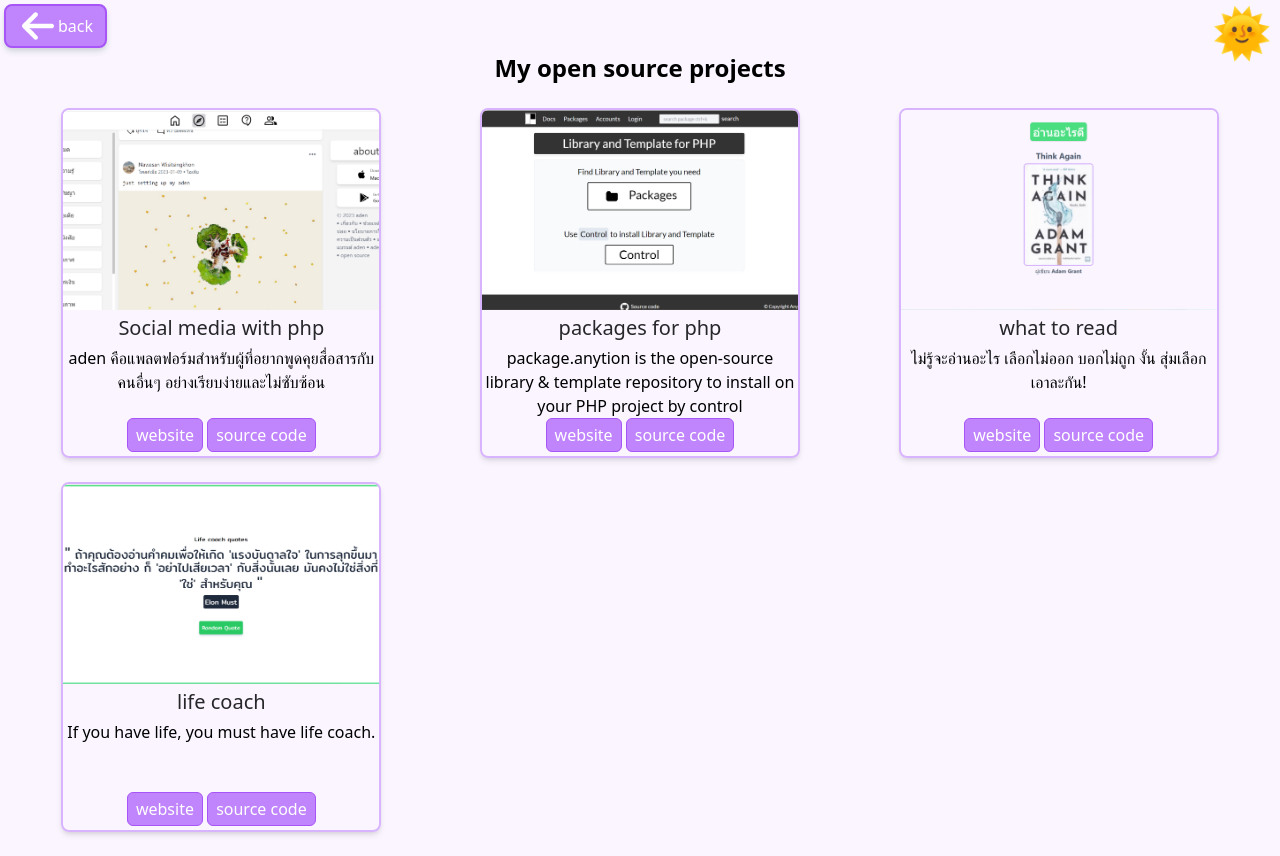
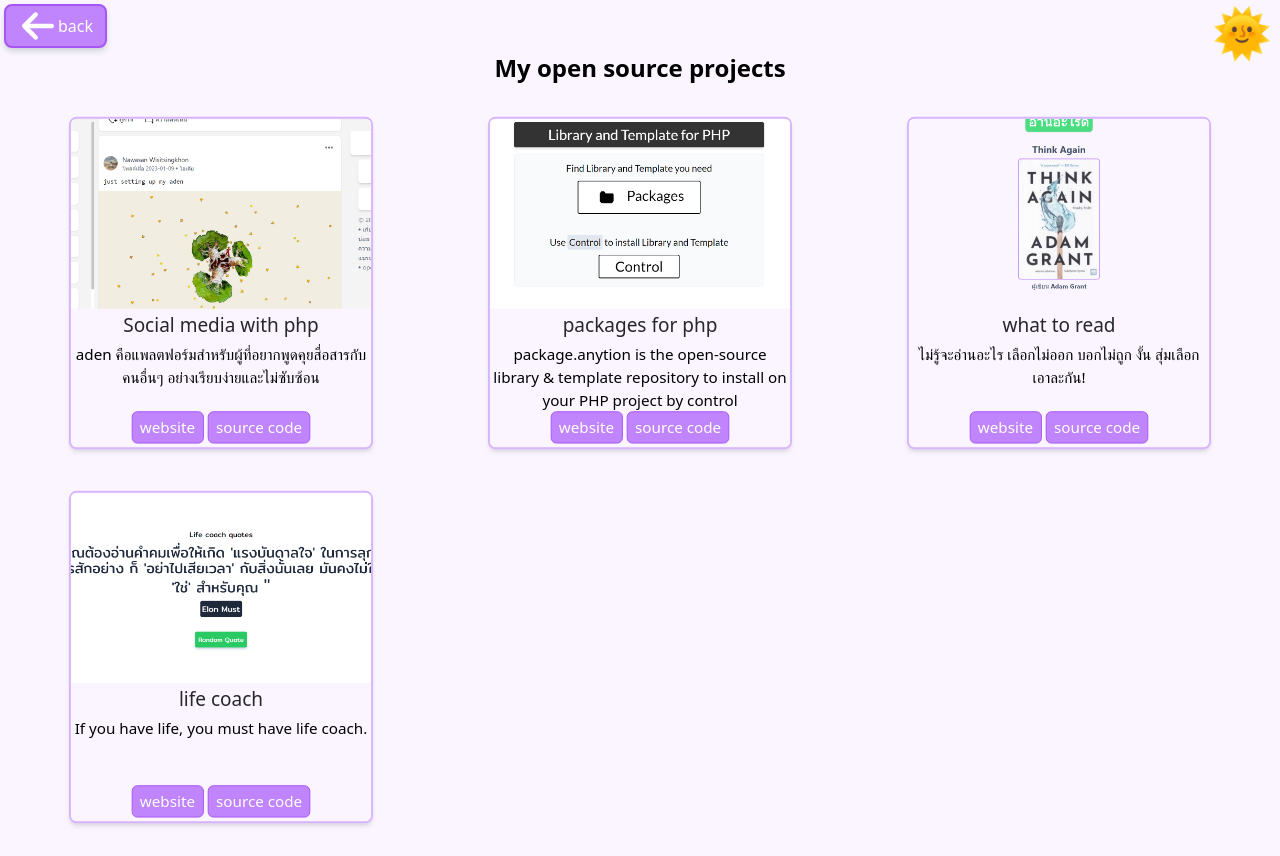
Before and after one commit to Arikato111/svelte-first, a Svelte app: page /projects in a window 1280 px wide. Built offline with nearby package versions, Linux system fonts and the light colour scheme; a web font is replaced by a local one.

Commit message:
change animate in /projects

```diff
--- a/package.json
+++ b/package.json
@@ -17,7 +17,7 @@
     "svelte": "^3.49.0",
     "svelte-preprocess": "^4.10.7",
     "tailwindcss": "^3.1.5",
-    "vite": "^3.1.0"
+    "vite": "^4.1.4"
   },
   "dependencies": {
     "atropos": "^1.0.2",
--- a/src/components/ProjectCard.svelte
+++ b/src/components/ProjectCard.svelte
@@ -7,10 +7,10 @@
 </script>
 
 <div
-  class="img-block relative inline-block border-2 my-3 shadow-none border-purple-300 w-[320px] h-[350px] rounded-lg overflow-hidden sm:shadow-md shadow-zinc-400 dark:shadow-zinc-500 dark:bg-slate-800"
+  class="img-block sm:scale-95 sm:hover:scale-100 duration-500 relative inline-block border-2 my-3 shadow-none border-purple-300 w-[320px] h-[350px] rounded-lg overflow-hidden sm:shadow-md shadow-zinc-400 dark:shadow-zinc-500 dark:bg-slate-800"
 >
   <div class="overflow-hidden">
-    <img class="img-hover w-full h-[200px] duration-500 object-cover" {src} alt="project images" />
+    <img class="img-hover sm:scale-125 w-full h-[200px] duration-500 object-cover" {src} alt="project images" />
   </div>
   <h3
     class="text-xl py-1 text-zinc-800 dark:text-white"
@@ -36,6 +36,6 @@
 
 <style>
   .img-block:hover .img-hover {
-    transform: scale(1.20);
+    transform: scale(1.0);
   }
 </style>
```
Also changed, not shown: 1 other file (tests, documents, lock files or other folders).
